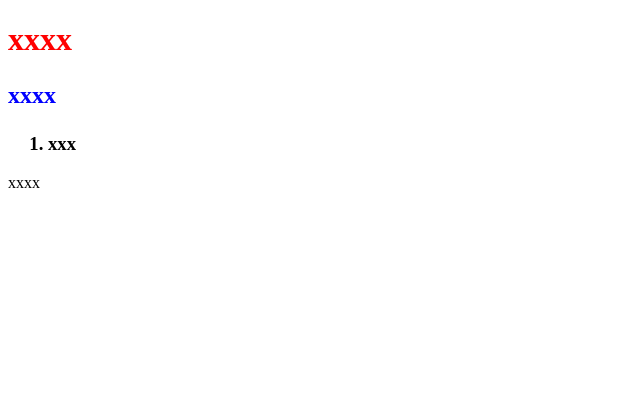
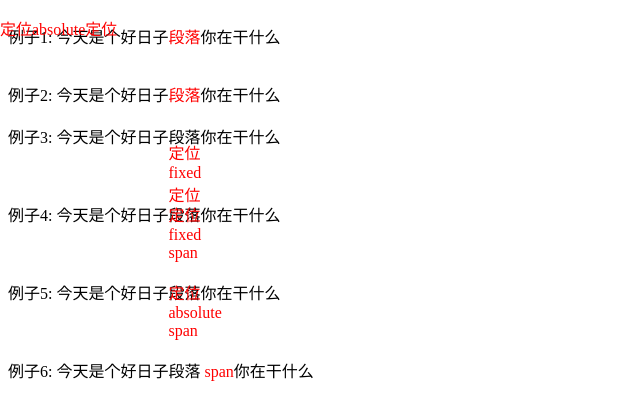
Before and after one commit to yangjh21113/yangjh21113.github.io, a website: page index.html in a window 1280 px wide. Shown: the whole page, without its empty margins (0-640 px from the left). Drawn offline with Linux system fonts and the light colour scheme.

Commit message:
feat: 绝对定位的元素影响innerText的值

```diff
--- a/index.html
+++ b/index.html
@@ -7,35 +7,62 @@
     <title>Document</title>
     <script src="./dist/bundle.js"></script>
     <style>
-        #btn_submit{
-            user-select: none;
+        .inline-block {
+            display: inline-block;
+            color: red;
+        }
+        .para-wrapper {
+            position: relative;
+            display: inline-block;
+        }
+        .absolute-para {
+            position: absolute;
+            left:0;
+            top:0
+        }
+
+        .fixed-para {
+            position: absolute;
+            left:0;
+            top:0
         }
     </style>
 </head>
 <body>
-    <!--<p>
-        <span>今天是个好日子。</span>
-        <div>内部的div</div>
-        <ol>
-            <li>xx</li>
-        </ol>
-    </p>-->
-   <!--<p><h6>xx</h6></p>-->
-   <!--<p><dt>xxx</dt></p>-->
-   <h1><div style="color: red">xxxx</div></h1>
+    <div id="example1">例子1: 今天是个好日子<p class="inline-block">段落</p>你在干什么</div>
 
-   <h2><p style="color: blue">xxxx</2></h1>
+    <br/>
+    <div id="example2">例子2: 今天是个好日子<div class="inline-block">段落
+        <p class="inline-block absolute-para">定位absolute定位</p>
+    </div>你在干什么</div>
 
-    <h3>
-        <ol>
-            <li>xxx</li>
-        </ol>
-    </h3>
+    <br/>
+    <div id="example3">例子3: 今天是个好日子<div class="para-wrapper">段落
+        <p class="inline-block fixed-para">定位fixed 定位</p>
+    </div>你在干什么</div>
 
-    <dl>
-        <dt>
-            <dt><p>xxxx</p></dt>
-        </dt>
-    </dl>
+    <br/><br/><br/>
+    <div id="example4">例子4: 今天是个好日子<div class="para-wrapper">段落
+        <span class="inline-block fixed-para">定位fixed span</span>
+    </div>你在干什么</div>
+    <br/><br/><br/>
+    <div id="example5">例子5: 今天是个好日子<div class="para-wrapper">段落
+        <span class="inline-block absolute-para">定位absolute span</span>
+    </div>你在干什么</div>
+
+    <br/><br/><br/>
+    <div id="example6">例子6: 今天是个好日子<div class="para-wrapper">段落
+        <span class="inline-block"> span</span>
+    </div>你在干什么</div>
+
+    <script>
+       console.log(1, document.getElementById('example1').innerText)
+       console.log(2, document.getElementById('example2').innerText)
+       console.log(3, document.getElementById('example3').innerText)
+       console.log(4, document.getElementById('example4').innerText)
+       console.log(5, document.getElementById('example5').innerText)
+       console.log(6, document.getElementById('example6').innerText)
+    </script>
+
 </body>
 </html>
```
